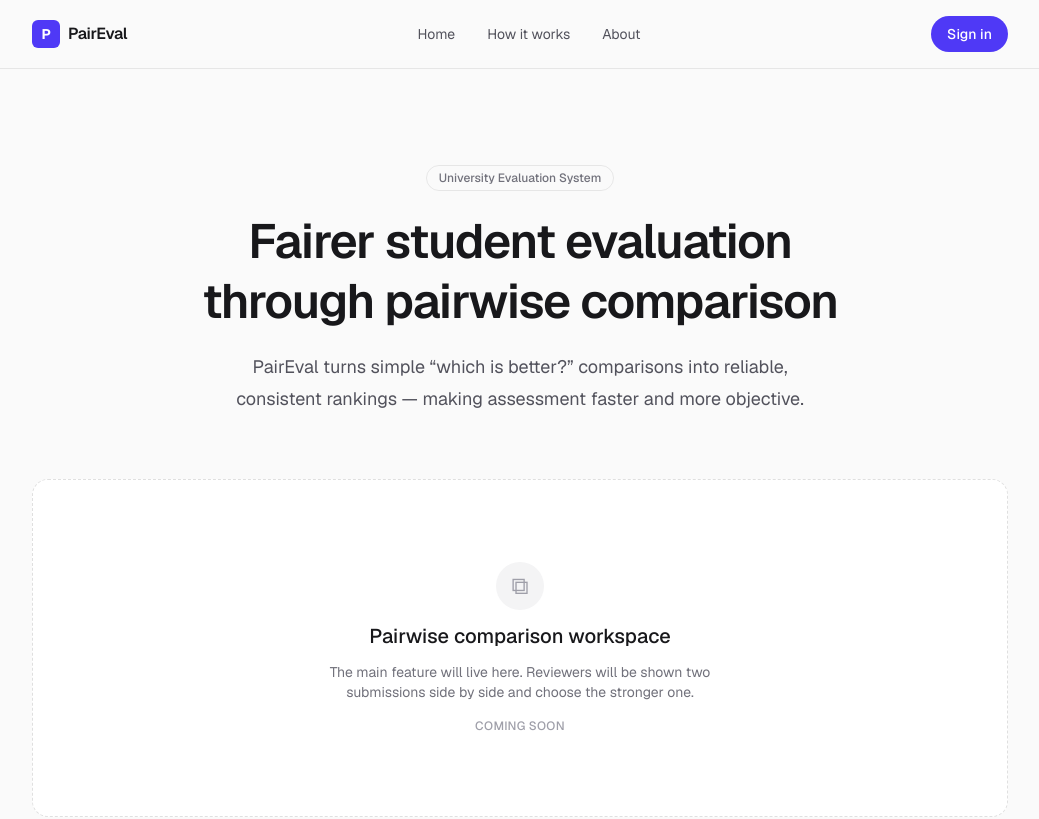
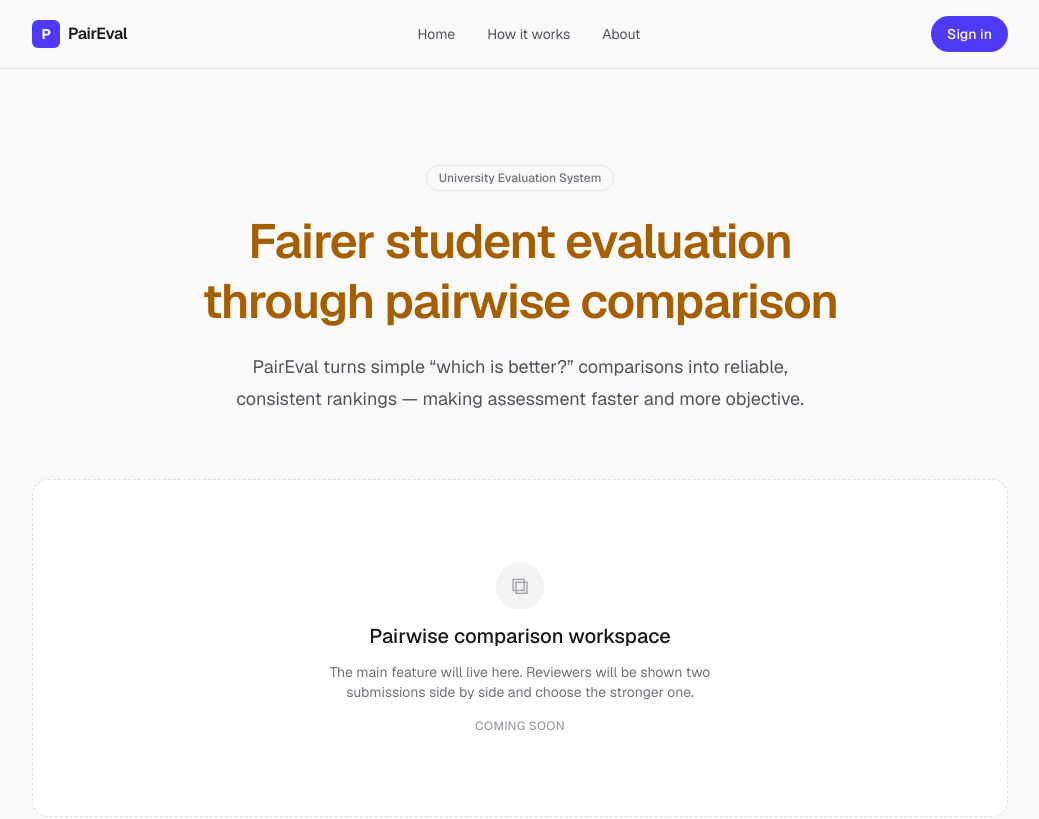
Before and after one commit to Bunyakorn-K/sdpx-ultrasmooth, a Next.js app: page / in a window 1280 px wide. Shown: the top 819 px of the page, without its empty margins (120-1159 px from the left). Built offline with nearby package versions, Linux system fonts and the light colour scheme.

Commit message:
chore: update project guidance and landing title

```diff
--- a/src/pages/index.tsx
+++ b/src/pages/index.tsx
@@ -65,7 +65,7 @@ export default function Home() {
             <span className="rounded-full border border-black/8 px-3 py-1 text-xs font-medium text-zinc-500 dark:border-white/12 dark:text-zinc-400">
               University Evaluation System
             </span>
-            <h1 className="max-w-2xl text-4xl font-semibold leading-tight tracking-tight sm:text-5xl">
+            <h1 className="max-w-2xl text-4xl font-semibold leading-tight tracking-tight text-yellow-700 dark:text-yellow-400 sm:text-5xl">
               Fairer student evaluation through pairwise comparison
             </h1>
             <p className="max-w-xl text-lg leading-8 text-zinc-600 dark:text-zinc-400">
```
Also changed, not shown: 1 other file (tests, documents, lock files or other folders).
